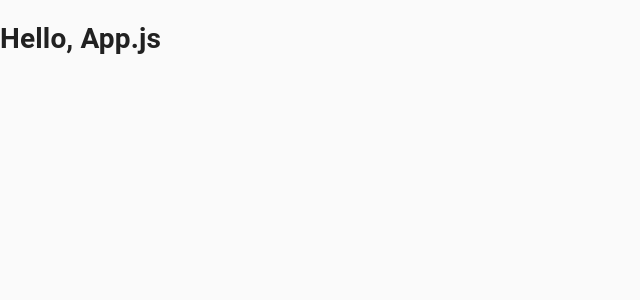
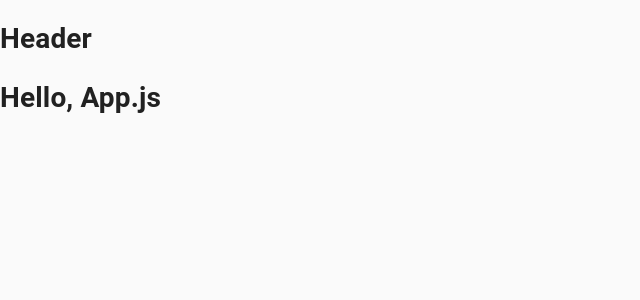
Before and after one commit to Kerekesh/shop-project, a React (Create React App) app: page / in a window 1280 px wide. Shown: the top 300 px of the page, without its empty margins (0-640 px from the left). Built offline with nearby package versions, Linux system fonts and the light colour scheme.

Commit message:
added component and file Header

```diff
--- a/src/container/App.js
+++ b/src/container/App.js
@@ -1,14 +1,15 @@
 import React from 'react';
 import CssBaseline from '@material-ui/core/CssBaseline';
+import Header from './Header/Header';
 
 const App = () => {
     return (
         <>
             <CssBaseline />
+            <Header />
             <h1>
                 Hello, App.js
             </h1>
-
         </>
     )
 }
--- /dev/null
+++ b/src/container/Header/Header.js
@@ -0,0 +1,11 @@
+import React from 'react';
+
+const Header = () => {
+    return (
+        <>
+            <h1>Header</h1>
+        </>
+    )
+}
+
+export default Header;
--- a/src/index.js
+++ b/src/index.js
@@ -2,6 +2,4 @@
 import ReactDOM from 'react-dom';
 import App from './container/App.js'
 
-
-
 ReactDOM.render(<App />, document.getElementById("root"));
```
